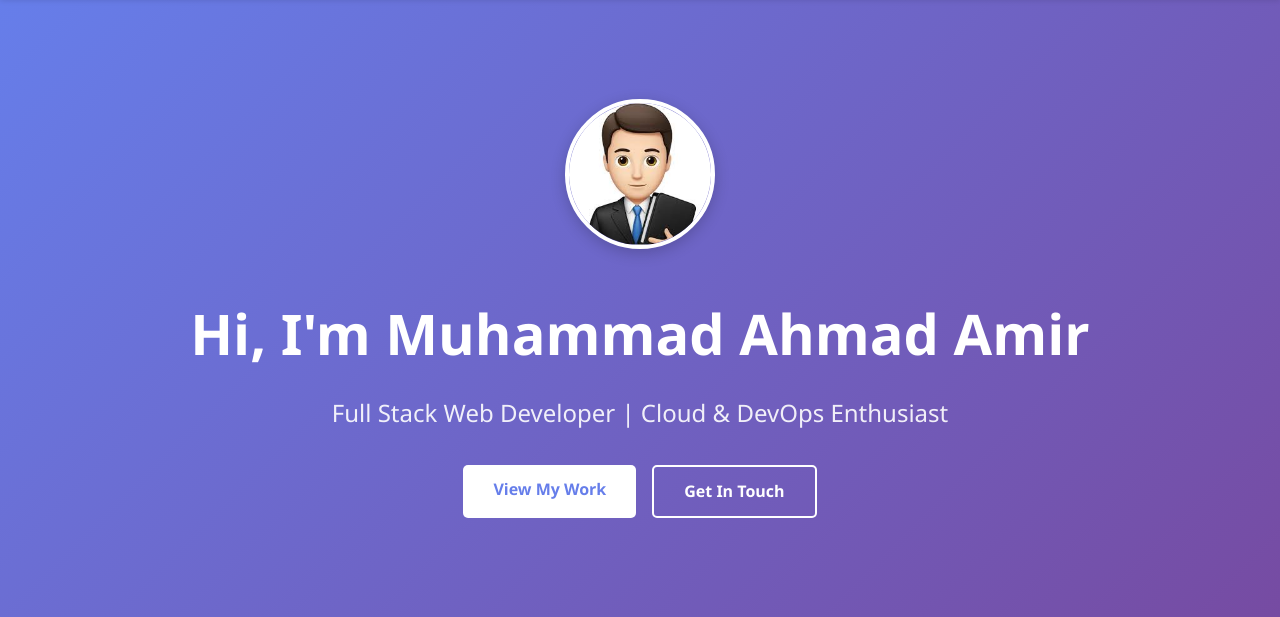
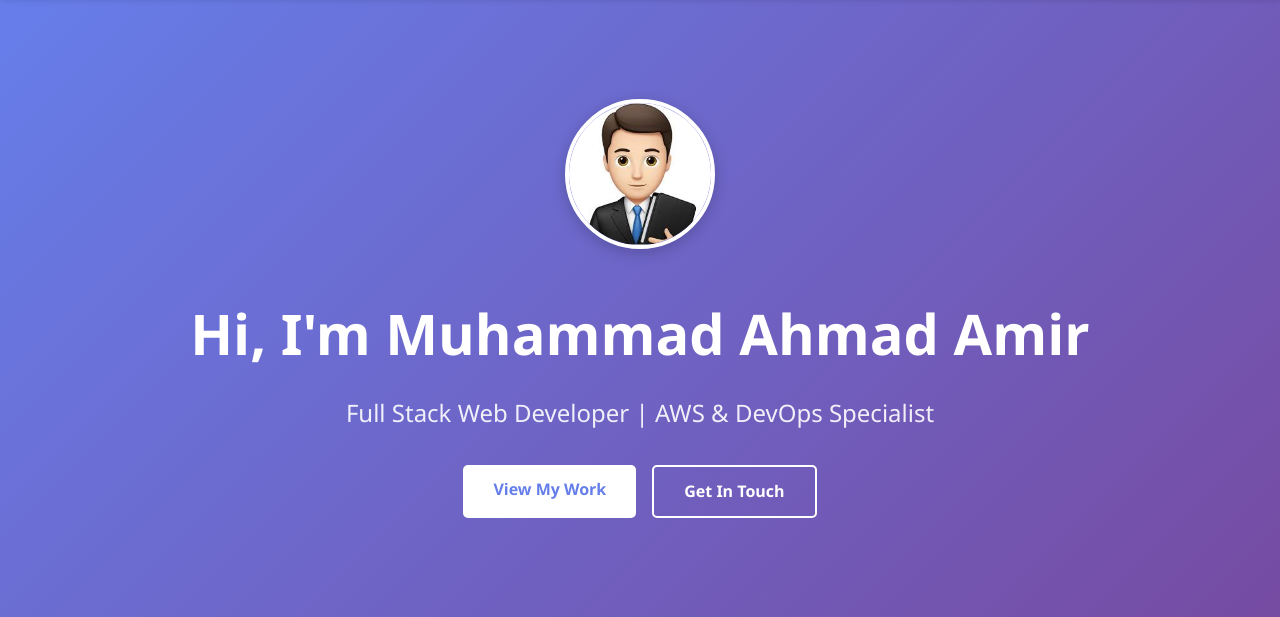
Before and after one commit to ahmadamir1509/portfolio-website, a Flask app: page / in a window 1280 px wide. Shown: the part 79-696 px from the top of the page. Run offline with Flask 3, Linux system fonts and the light colour scheme.

Commit message:
Test automatic deployment: AWS & DevOps Specialist

```diff
--- a/templates/index.html
+++ b/templates/index.html
@@ -9,7 +9,7 @@
         <div class="hero-content">
             <img src="{{ url_for('static', filename='images/profile.jpeg') }}" alt="Muhammad Ahmad Amir" class="profile-image">
             <h1>Hi, I'm Muhammad Ahmad Amir</h1>
-            <p class="subtitle">Full Stack Web Developer | Cloud & DevOps Enthusiast</p>
+            <p class="subtitle">Full Stack Web Developer | AWS & DevOps Specialist</p>
             <div class="hero-buttons">
                 <a href="/projects" class="btn btn-primary">View My Work</a>
                 <a href="#contact" class="btn btn-secondary">Get In Touch</a>
```
